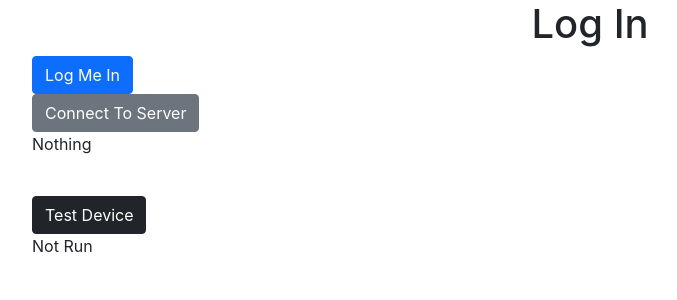
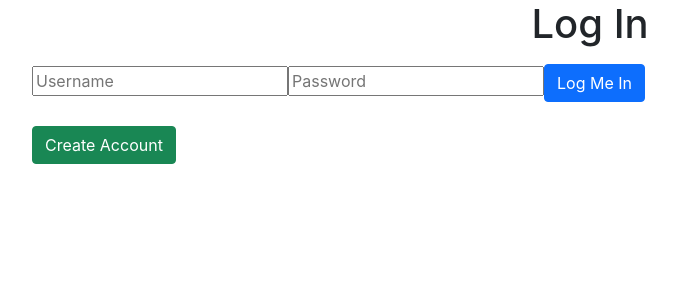
Before and after one commit to CloneJediXI/RunMyHouseClient, a React (Create React App) app in the folder electron-app/: page / in a window 1280 px wide. Shown: the top 300 px of the page, without its empty margins (50-727 px from the left). Built offline with nearby package versions, Linux system fonts and the light colour scheme.

Commit message:
Existing users can log in

```diff
--- a/electron-app/src/App.js
+++ b/electron-app/src/App.js
@@ -3,7 +3,7 @@ import './App.css';
 
 import React from "react";
 import { BrowserRouter as Router, Route, Switch } from "react-router-dom";
-import { Navigation, Footer, Home, About, Contact, LogIn } from "./components";
+import { Navigation, Footer, Home, About, Contact, LogIn, NewUser } from "./components";
 import getServer from './enviroment';
 
 class App extends React.Component {
@@ -12,12 +12,14 @@ class App extends React.Component {
 
     this.validate = this.validate.bind(this);
     this.logOut = this.logOut.bind(this);
-    this.connectToServer = this.connectToServer.bind(this);
     this.testDevice = this.testDevice.bind(this);
+    this.exitCreate = this.exitCreate.bind(this);
+    this.enterCreate = this.enterCreate.bind(this);
     this.state = {
       auth: 'false',
       message: 'Nothing',
-      testResult: 'Not Run'
+      testResult: 'Not Run',
+      newUser: 'false'
     };
   }
   validate() {
@@ -33,21 +35,34 @@ class App extends React.Component {
   testDevice(){
     this.setState({testResult: getServer()});
   }
-  connectToServer(){
-    fetch('http://'+getServer()+':80/runmyhouseserver/login.php?username=test&password=test', {method: 'GET',
+  newUser(){
+    fetch('http://'+getServer()+':80/runmyhouseserver/login.php?username='+this.state.username+'&password='+this.state.password+'&name='+this.state.fullName+'&email='+this.state.email, {method: 'GET',
     mode: 'cors', crossDomain:true,})
         .then(response => response.json())
-        .then(data => this.setState({ message: data.message }))
+        .then(data => this.setState({ auth: data.auth }))
         .catch(error => {
           this.setState({ message: error.toString() });
           console.error('There was an error!', error);
         });;
   }
+  exitCreate(){
+    this.setState({ newUser: 'false'});
+  }
+  enterCreate(){
+    this.setState({ newUser: 'true'});
+  }
 
   render() {
     let test = <div className="App"><h1 className="text-center">Oops! Something went wrong!</h1></div>;
     if (this.state.auth === 'false'){
-      test = <LogIn validate={this.validate} connect={this.connectToServer} message={this.state.message} testDevice={this.testDevice} testResult={this.state.testResult}></LogIn>;
+      if (this.state.newUser === 'true'){
+        test = <NewUser validate={this.validate}
+                  exitCreate={this.exitCreate}></NewUser>;
+      }else{
+        test = <LogIn validate={this.validate}
+                  enterCreate={this.enterCreate}
+                  ></LogIn>;
+      }
     }else {
       test = <div className="App">
         <Router>
--- a/electron-app/src/components/LogIn.jsx
+++ b/electron-app/src/components/LogIn.jsx
@@ -1,20 +1,56 @@
 import React from "react";
+import getServer from '../enviroment';
 
-function LogIn(props) {
-  return (
-    <div className="contact">
-      <div className="container">
-        <h1 className="text-center">Log In</h1>
-        <button className="btn btn-primary" onClick={() => props.validate()}>Log Me In</button>
-        <br/>
-        <button className="btn btn-secondary" onClick={() => props.connect()}>Connect To Server</button>
-        <p>{props.message}</p>
-        <br/>
-        <button className="btn btn-dark" onClick={() => props.testDevice()}>Test Device</button>
-        <p>{props.testResult}</p>
-      </div>
-    </div>
-  );
+class LogIn extends React.Component {
+  constructor(props) {
+    super(props);
+    this.validate = props.validate.bind(this);
+    this.enterCreate = props.enterCreate.bind(this);
+    this.logIn = this.logIn.bind(this);
+    this.state = {
+      username: "",
+      password: "",
+      auth: 'false',
+      message: '',
+    };
+  }
+  checkLogIn(valid){
+    this.setState({auth: valid})
+    if(valid == 'true'){
+      this.setState({message: 'Success! '});
+      this.validate();
+    }else{
+      this.setState({message: 'Invalid Password or Username '});
+    }
+  }
+  logIn(){
+    let success = '';
+    fetch('http://'+getServer()+':80/runmyhouseserver/login.php?username='+this.state.username+'&password='+this.state.password, {method: 'GET',
+    mode: 'cors', crossDomain:true,})
+        .then(response => response.json())
+        .then(data => this.checkLogIn(data.auth))
+        .catch(error => {
+          this.setState({ message: error.toString() });
+          console.error('There was an error!', error);
+        });;
+
+  }
+  render(){
+    let html = <div className="contact">
+        <div className="container">
+          <h1 className="text-center">Log In</h1>
+          <p className="text-danger">{this.state.message}</p>
+          <input type="text" value={this.state.username} placeholder="Username" onChange={(event) => this.setState({username: event.target.value})}/>
+          <input type="text" value={this.state.password} placeholder="Password" onChange={(event) => this.setState({password: event.target.value})}/>
+          <button className="btn btn-primary" onClick={() => this.logIn()}>Log Me In</button>
+          <br/>
+          <br/>
+          <button className="btn btn-success" onClick={() => this.enterCreate()}>Create Account</button>
+
+        </div>
+      </div>;
+    return (html);
+  }
 }
 
 export default LogIn;
--- a/electron-app/src/components/index.js
+++ b/electron-app/src/components/index.js
@@ -4,3 +4,4 @@ export { default as Home } from "./Home";
 export { default as About } from "./About";
 export { default as Contact } from "./Contact";
 export { default as LogIn } from "./LogIn";
+export { default as NewUser } from "./NewUser";
```
Also changed, not shown: 1 other file (tests, documents, lock files or other folders).
